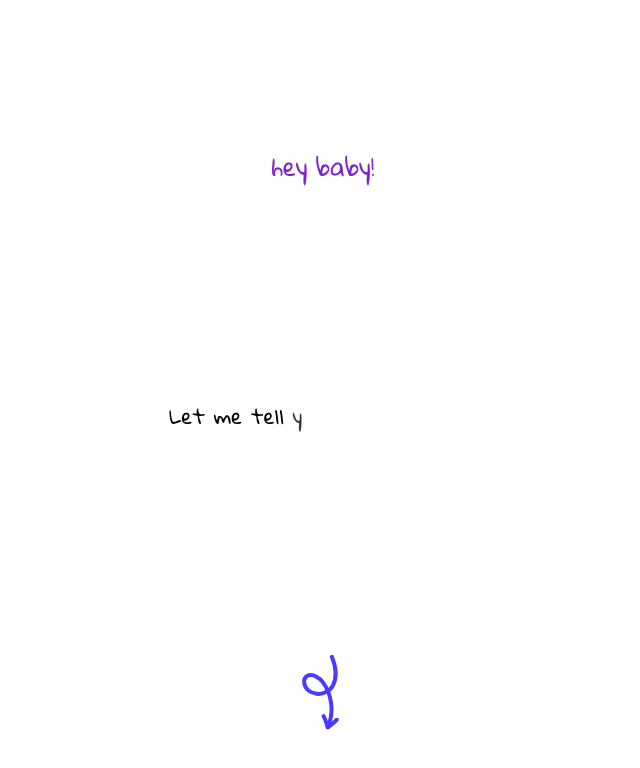
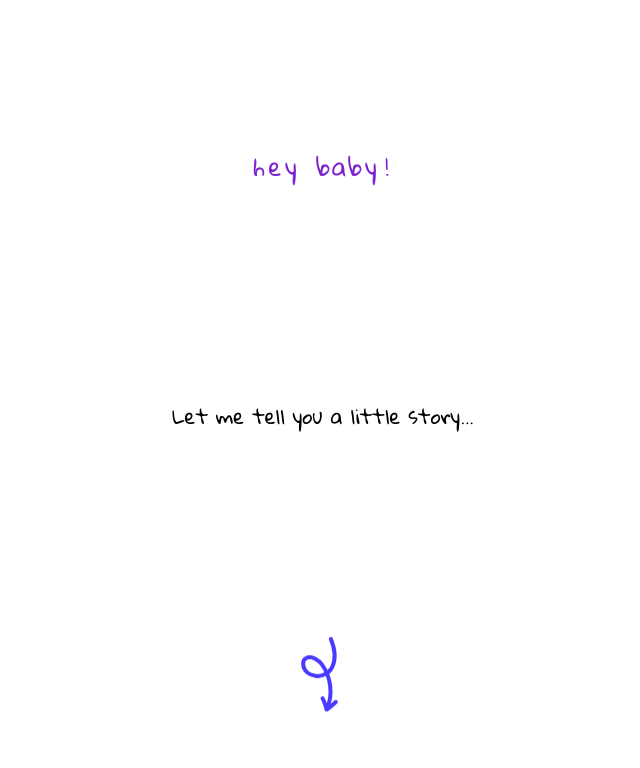
Before and after one commit to dpkreativ/24katemagic, a Next.js app: page / in a window 1280 px wide. Both pictures are taken after a click on the element 639 px from the left and 342 px from the top of the page. Shown: the top 768 px of the page, without its empty margins (317-957 px from the left). Built offline with nearby package versions, Linux system fonts and the light colour scheme; no server answers.

Commit message:
Tweak UI to improve it

```diff
--- a/components/ui/AnimatedSentence.js
+++ b/components/ui/AnimatedSentence.js
@@ -38,7 +38,7 @@ export default function AnimatedSentence({ className, split = '', text }) {
 
   return (
     <motion.div
-      className={`${className} text-center`}
+      className={`${className} text-center ${split === '' ? 'flex' : ''}`}
       variants={container}
       initial="hidden"
       animate="visible"
@@ -46,7 +46,7 @@ export default function AnimatedSentence({ className, split = '', text }) {
       {words.map((word, index) => (
         <motion.span
           key={index}
-          className={split === '' ? 'min-w-max w-4' : 'mx-1'}
+          className={split === '' ? 'w-4' : 'mx-1'}
           variants={child}
         >
           {word}
--- a/components/ui/BirthdayMessage.js
+++ b/components/ui/BirthdayMessage.js
@@ -9,19 +9,18 @@ export default function BirthdayMessage() {
       <Screen>
         <AnimatedSentence
           className={`text-2xl text-purple-700`}
-          split={' '}
           text={`hey baby!`}
         />
         <AnimatedSentence
           className={`text-xl`}
-          split={''}
           text={`Let me tell you a little story...`}
+          split={' '}
         />
 
-        <ArrowDown />
+        <div className="animate-bounce">
+          <ArrowDown />
+        </div>
       </Screen>
-
-      <Screen></Screen>
     </div>
   );
 }
--- a/components/ui/PlayScreen.js
+++ b/components/ui/PlayScreen.js
@@ -15,13 +15,10 @@ export default function PlayScreen() {
       </div>
 
       <div className="flex flex-col space-y-6 items-center justify-center">
-        <AnimatedSentence
-          text={`Tap to start`}
-          split={' '}
-          className={`text-3xl`}
-        />
+        <AnimatedSentence text={`Tap to start`} className={`text-3xl`} />
         <AnimatedSentence
           text={`Put on your headphones`}
+          split={' '}
           className={`text-xs`}
         />
       </div>
```
